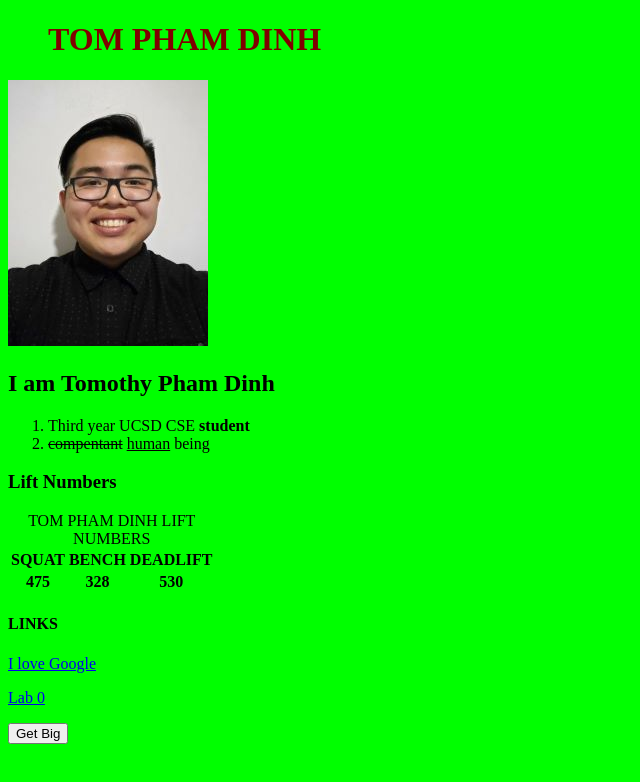
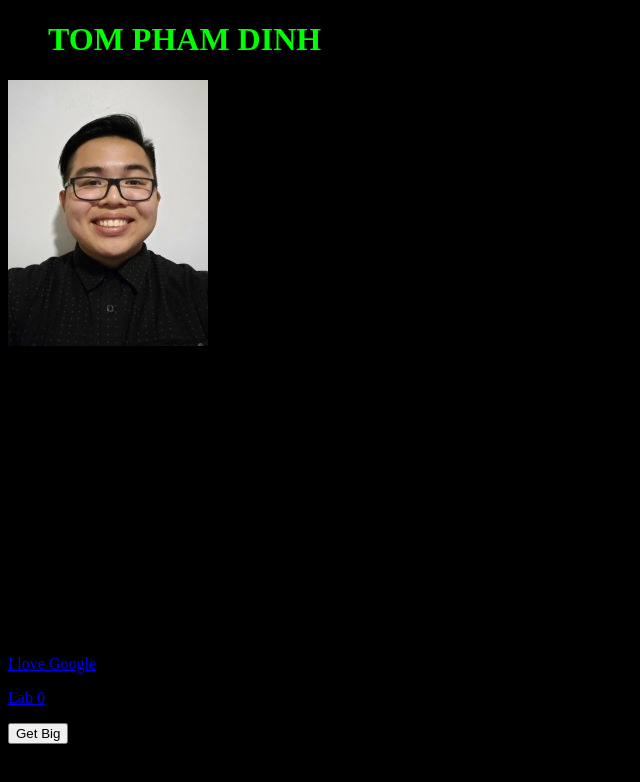
Before and after one commit to UCSDTOMPHAMDINH/wi21-cse110-lab3, a plain HTML site: page index.html in a window 1280 px wide. Shown: the whole page, without its empty margins (0-640 px from the left). Drawn offline with Linux system fonts and the light colour scheme.

Commit message:
Update index.html

```diff
--- a/index.html
+++ b/index.html
@@ -2,11 +2,11 @@
     <head>
         <style>
             body {
-              background-color: lime;
+              background-color: black;
             }
 
             h1 {
-              color: maroon;
+              color: lime;
               margin-left: 40px;
             }
             </style>
```
